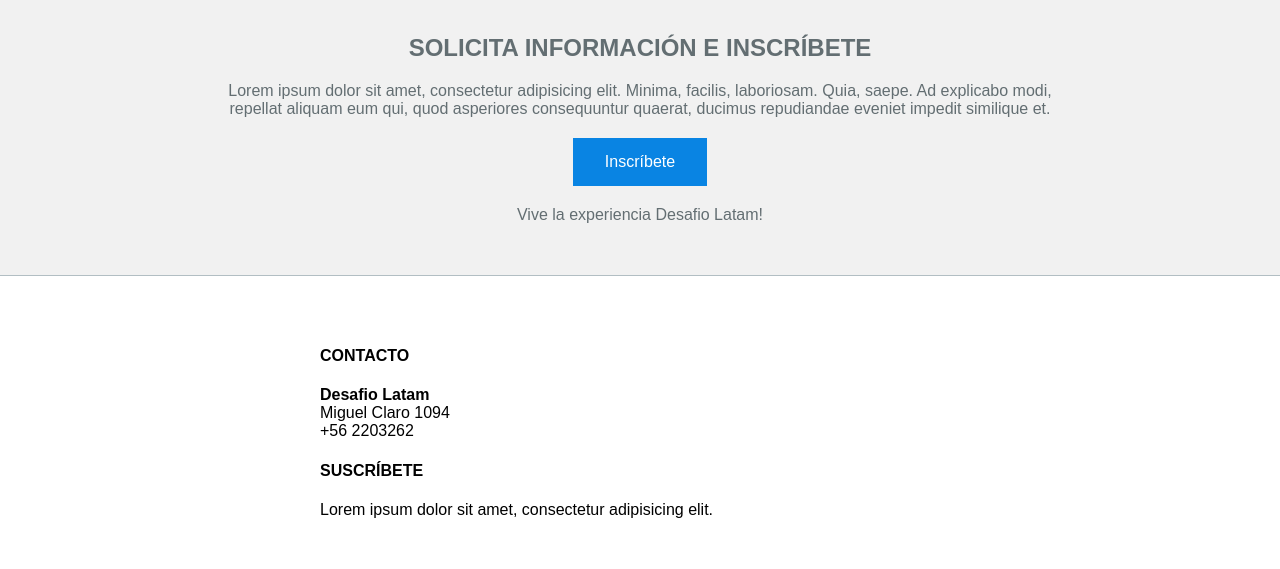
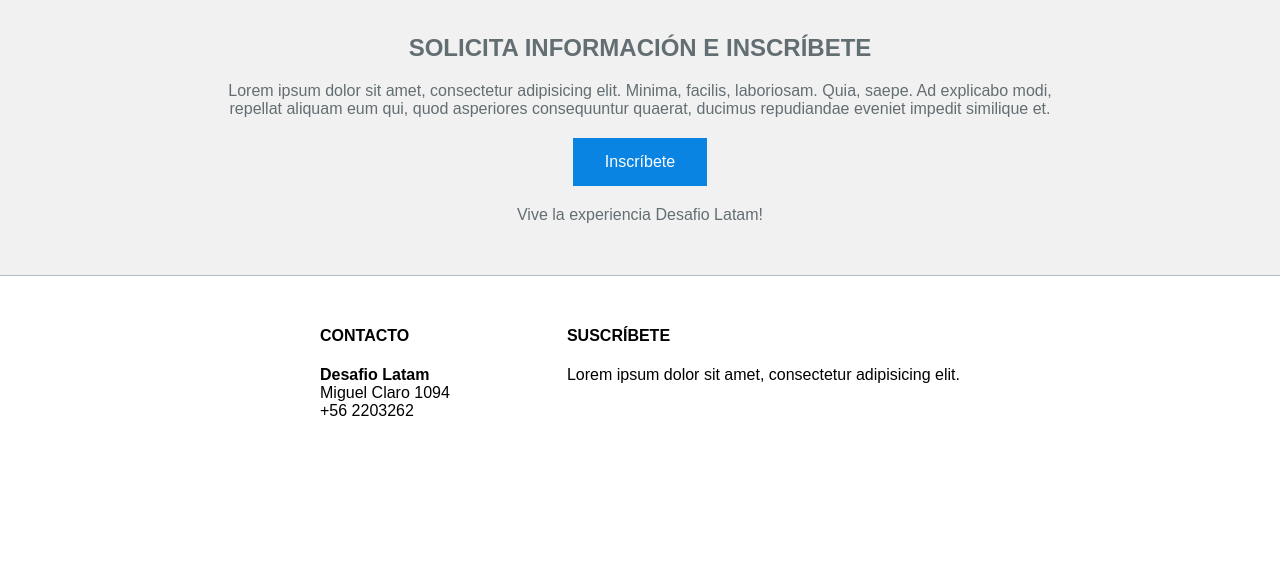
Before and after one commit to paskuvan/desafio04, a plain HTML site: page index.html in a window 1280 px wide. Shown: the part 956-1525 px from the top of the page. After the commit the page ends 1376 px from the top, so only its background shows below. Drawn offline with Linux system fonts and the light colour scheme.

Commit message:
footer ok

```diff
--- a/index.html
+++ b/index.html
@@ -41,13 +41,13 @@
 		<p>Vive la experiencia Desafio Latam!</p>
 	</div>
 	<div class="footer center">
-		<div>
+		<div class="left">
 			<h4>CONTACTO</h3>
 			<b>Desafio Latam</b> <br>
 			Miguel Claro 1094 <br>
 			+56 2203262 <br>
 		</div>
-		<div>
+		<div class="right">
 			<h4>SUSCRÍBETE</h3>
 			Lorem ipsum dolor sit amet, consectetur adipisicing elit.
 
--- a/style.css
+++ b/style.css
@@ -109,5 +109,13 @@
 }
 
 .footer {
-	padding: 50px;
+	padding: 30px;
 }
+
+.left {
+	float: left;
+}
+
+.right {
+	float: right;
+}
```
